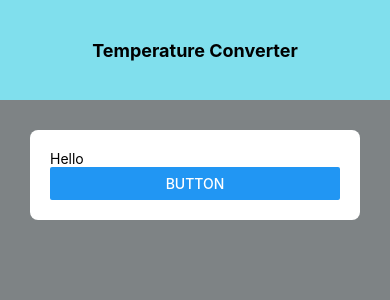
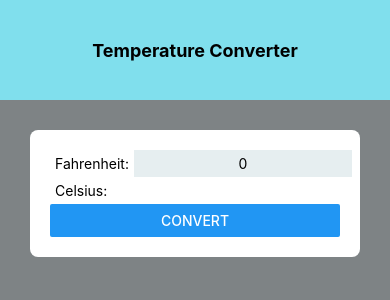
Before and after one commit to DanDaMan23/TemperatureConverterMobile, a React Native app: screen / in a window 390 px wide. Shown: the top 300 px of the page. Built offline with nearby package versions, Linux system fonts and the light colour scheme.

Commit message:
Fahrenheit converted to Celsius

```diff
--- a/App.js
+++ b/App.js
@@ -1,20 +1,42 @@
-import { StatusBar } from 'expo-status-bar';
-import React from 'react';
-import { StyleSheet, Text, View, Button } from 'react-native';
+import { StatusBar } from "expo-status-bar";
+import React, { useState } from "react";
+import { StyleSheet, Text, View, Button, TextInput } from "react-native";
 
-import Header from './components/Header';
-import Card from './components/Card';
+import Header from "./components/Header";
+import Card from "./components/Card";
 
 export default function App() {
+  const [currentTemperature, setCurrentTemperature] = useState('0');
+  const [convertedTemperature, setConvertedTemperature] = useState('');
+
+  const fahrenheitToCelsius = (temperature) => {
+    let celsius = ((parseFloat(temperature) - 32) * (5/9) ).toFixed(2);
+    setConvertedTemperature(celsius.toString() );
+    console.log(celsius)
+  }
+
   return (
     <View style={styles.screen}>
       <Header title="Temperature Converter" />
 
-      <Card style={styles.temperatureConverter}>
-        <Text>Hello</Text>
-        <Button title="Button" />
+      <Card>
+        <View style={styles.container}>
+          <Text style={styles.userInputTitle}>Fahrenheit: </Text>
+          <TextInput
+            style={styles.userInput}
+            keyboardType="number-pad"
+            onChangeText={setCurrentTemperature}
+            value={currentTemperature}
+          />
+        </View>
+
+        <View style={styles.container}>
+          <Text style={styles.userInputTitle}>Celsius: </Text>
+          <Text>{convertedTemperature}</Text>
+        </View>
+
+        <Button title="Convert" style={styles.convertButton} onPress={fahrenheitToCelsius.bind(this, currentTemperature)} />
       </Card>
-
 
       <StatusBar style="auto" />
     </View>
@@ -24,8 +46,23 @@ export default function App() {
 const styles = StyleSheet.create({
   screen: {
     flex: 1,
-    backgroundColor: '#7e8385'
+    backgroundColor: "#7e8385",
   },
-  temperatureConverter: {
+  container: {
+    flexDirection: 'row',
+    justifyContent: "space-around"
+  },
+  userInputTitle: {
+    padding: 5,
+    flex: 3
+  },
+  userInput: {
+    backgroundColor: '#e6eef0',
+    flex: 1,
+    textAlign: "center"
+  },
+  convertButton: {
+    width: '30%',
+    backgroundColor: "red"
   }
 });
```
